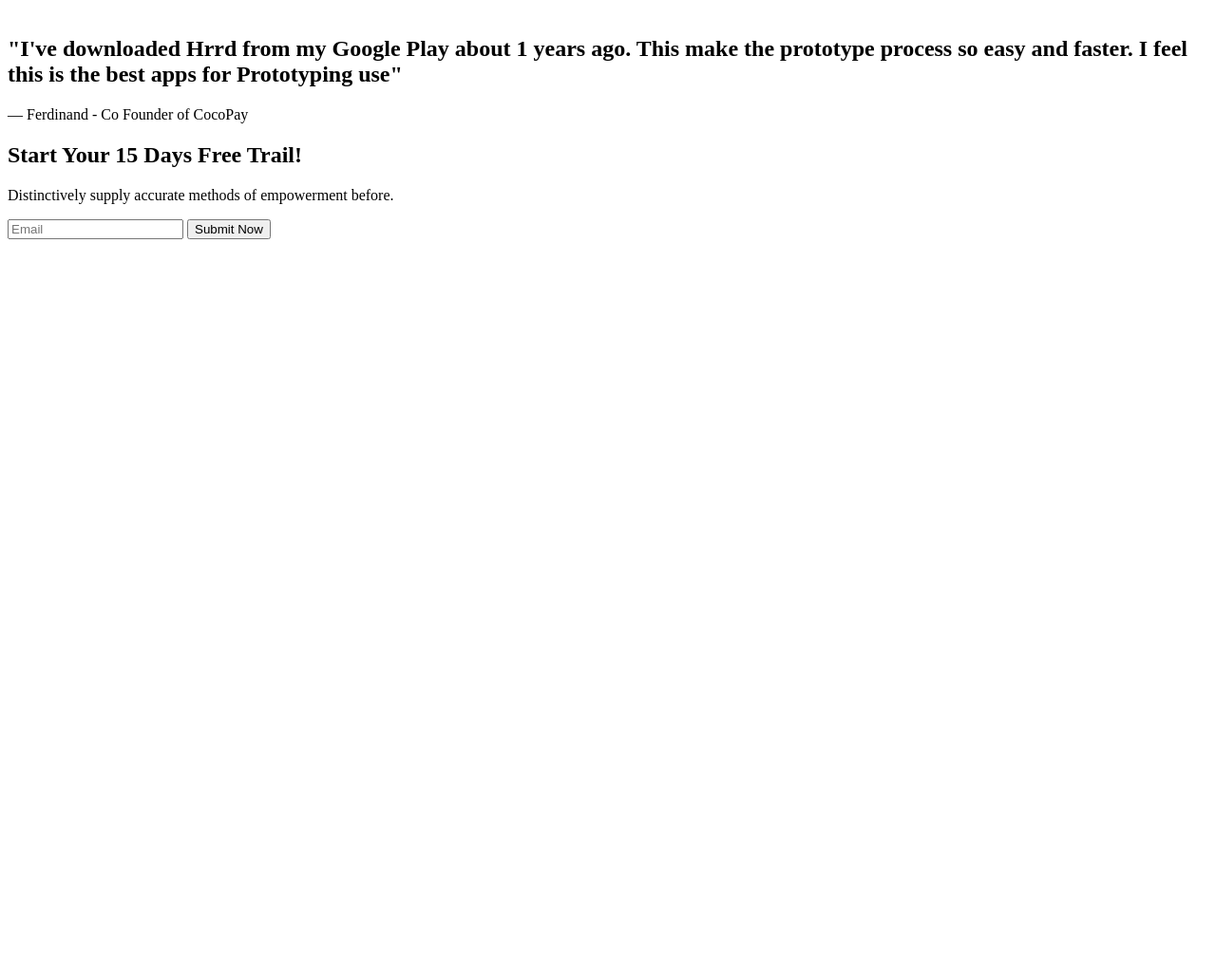
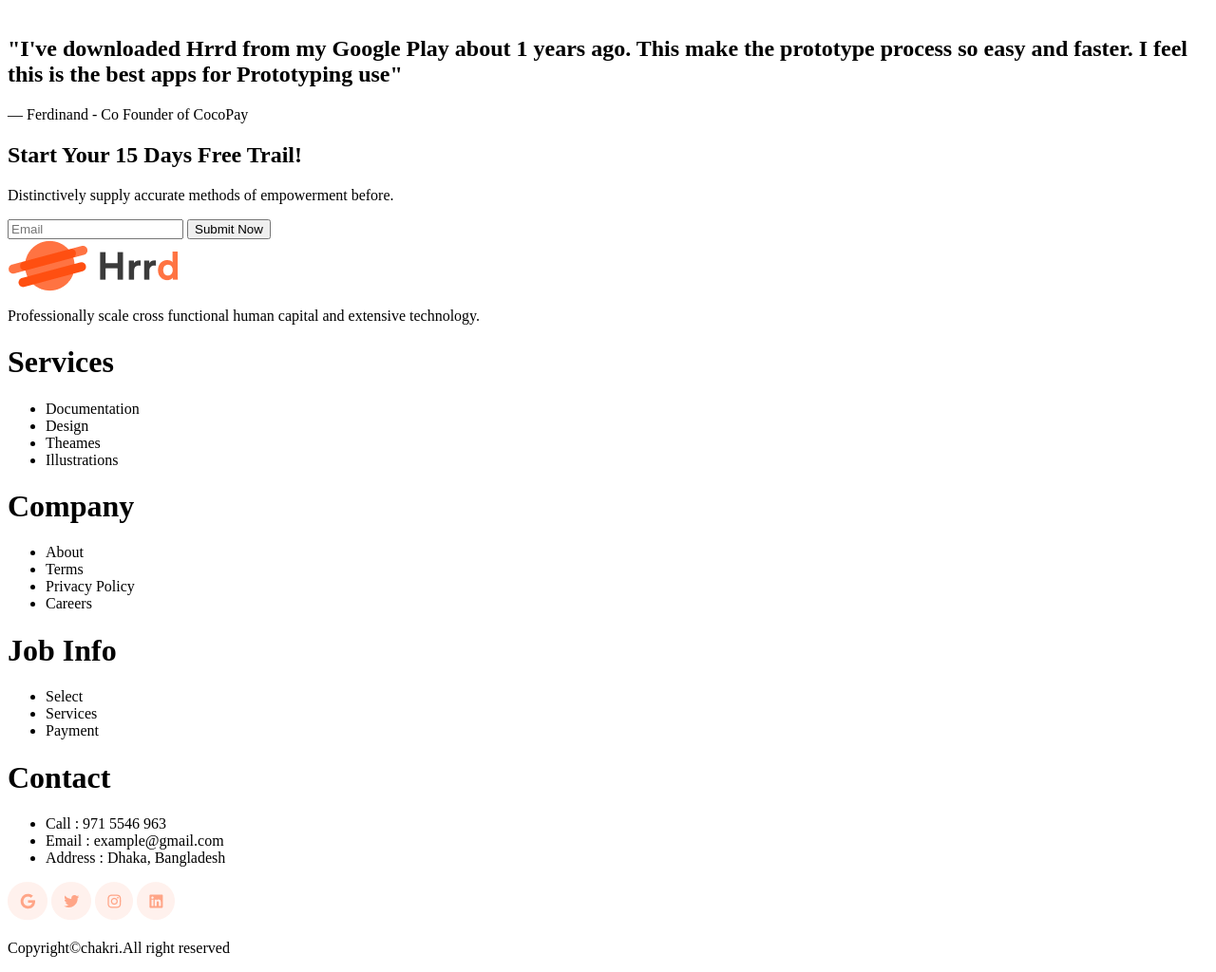
Before and after one commit to MosTP97/Web-dev, a plain HTML site: page index.html in a window 1280 px wide. Shown: the part 5741-6765 px from the top of the page at 95% size. Before the commit the page ends 6001 px from the top, so only its background shows below. Drawn offline with Linux system fonts and the light colour scheme.

Commit message:
Create Footer

```diff
--- a/index.html
+++ b/index.html
@@ -145,9 +145,57 @@
                 </div>
             </div>
             <!-- CTA End -->
-
-
         </div>
     </section>
+
+    <footer>
+        <div class="container">
+            <div class="box-logo">
+                <img src="/Logos/logo.png" alt="Logo">
+                <p>Professionally scale cross functional human capital and extensive technology. </p>
+            </div>
+            <div class="box-services">
+                <h1>Services</h1>
+                <ul class="services-list">
+                    <li>Documentation</li>
+                    <li>Design</li>
+                    <li>Theames</li>
+                    <li>Illustrations</li>
+                </ul>
+            </div>
+            <div class="box-company">
+                <h1>Company</h1>
+                <ul class="company-list">
+                    <li>About</li>
+                    <li>Terms</li>
+                    <li>Privacy Policy</li>
+                    <li>Careers</li>
+                </ul>
+            </div>
+            <div class="box-job-info">
+                <h1>Job Info</h1>
+                <ul class="job-info-list">
+                    <li>Select</li>
+                    <li>Services</li>
+                    <li>Payment</li>
+                </ul>
+            </div>
+            <div class="box-contact">
+                <h1>Contact</h1>
+                <ul class="contact-list">
+                    <li>Call : 971 5546 963</li>
+                    <li>Email : example@gmail.com</li>
+                    <li>Address : Dhaka, Bangladesh</li>
+                </ul>
+            </div>
+            <div class="box-copyright">
+                <img src="/Logos/Icon-google.png" alt="Google">
+                <img src="/Logos/Icon-x.png" alt="Twitter">
+                <img src="/Logos/Icon-ig.png" alt="Instagram">
+                <img src="/Logos/Icon-in.png" alt="Linkin">
+                <p>Copyright©chakri.All right reserved</p>
+            </div>
+        </div>
+    </footer>
 </body>
 </html>
```
Also changed, not shown: Logos/Icon-google.png (added), Logos/Icon-ig.png (added), Logos/Icon-in.png (added), Logos/Icon-x.png (added).
